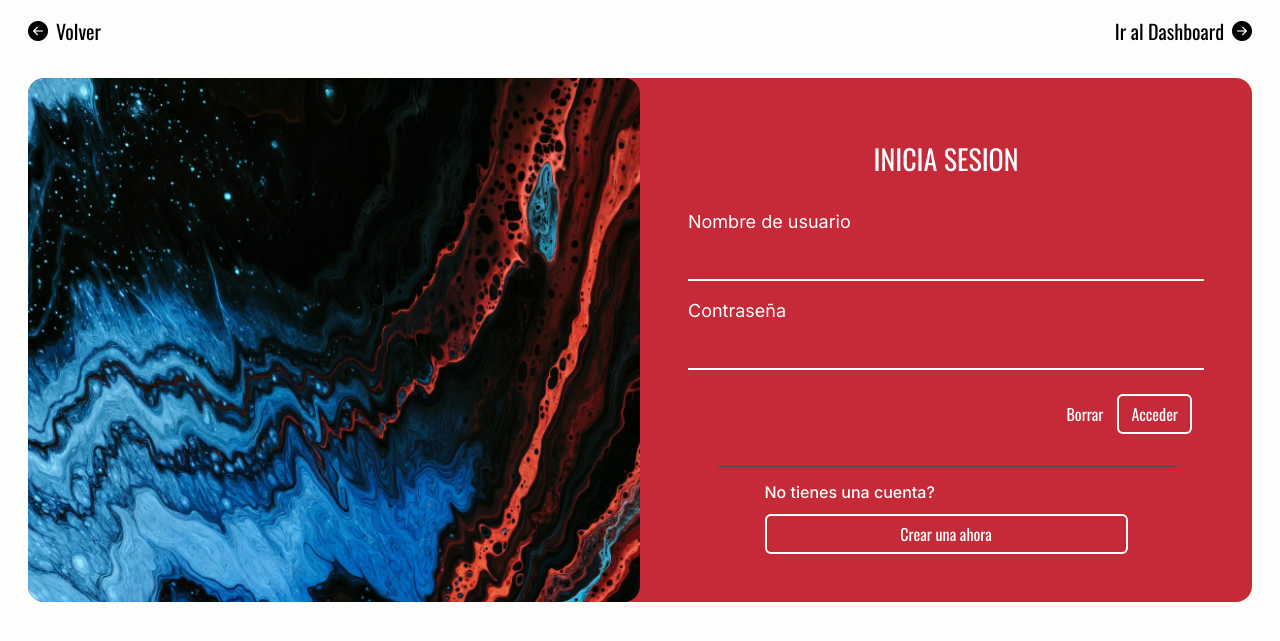
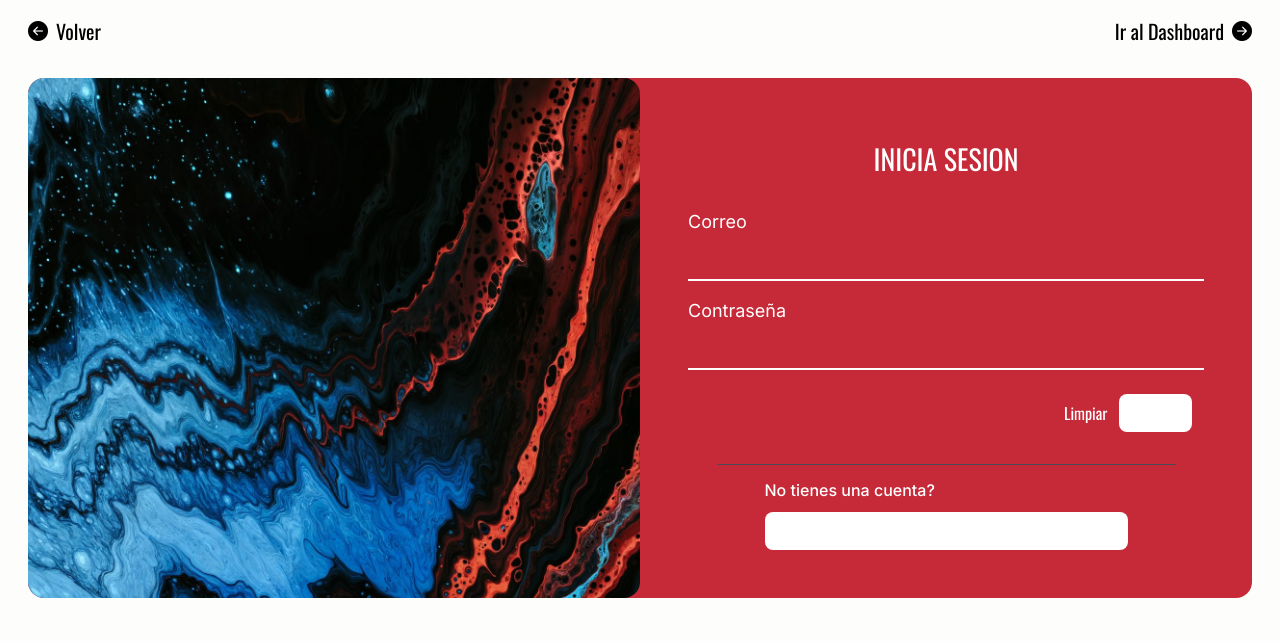
Before and after one commit to Rafa-x64/QuickStock---Inventory-Sales-Management-System-for-Shoe-Stores, a PHP site: page /DEV/inicio-sesion-usuario in a window 1280 px wide. Shown: the top 641 px of the page. Run offline with PHP 8.4, Linux system fonts and the light colour scheme.

Commit message:
formulario de inicio de seion arreglado

```diff
--- a/src/assets/elements/scripts.php
+++ b/src/assets/elements/scripts.php
@@ -3,7 +3,4 @@
 <!--cargar scripts-->
 <script src="view/js/menu-lateral-linkanimation.js"></script>
 
-<script src="view/js/inicio-sesion-usuario.js"></script>
-<script src="view/js/dashboard-gerente.js"></script>
-
 </html>
--- a/src/view/css/inicio-sesion-usuario.css
+++ b/src/view/css/inicio-sesion-usuario.css
@@ -24,9 +24,7 @@
     box-shadow: none;
     color: inherit;
     border-radius: 0px;
-    transition: border-bottom 0.2 ease;
-    transition: border-radius 0.2 ease;
-
+    transition: border-bottom 0.2 ease, border-radius 0.2 ease;
 }
 
 .inicio-sesion-usuario-right .inicio-sesion-usuario-custom-input:focus {
@@ -42,3 +40,24 @@
 .inicio-sesion-usuario-right .inicio-sesion-usuario-register {
     border-top: 1px solid var(--font-color-dark);
 }
+
+.inicio-sesion-usuario-acceder-btn{
+    background-color: var(--font-color-light);
+    color: var(--red-Quick);
+    border-radius: 0.5rem;
+    transition: background-color 0.2s ease, color 0.2s ease;
+}
+
+.inicio-sesion-usuario-acceder-btn:hover {
+    background-color: inherit;
+    color: var(--font-color-light);
+    border: 2px solid var(--font-color-light);
+}
+
+.inicio-sesion-usuario-limpiar-btn {
+    background-color: var(--font-color-red);
+    color: var(--font-color-light);
+    border-radius: 0.5rem;
+    border: none;
+    transition: background-color 0.2s ease, color 0.2s ease;
+}
--- a/src/view/html/dashboard-gerente-view.php
+++ b/src/view/html/dashboard-gerente-view.php
@@ -208,3 +208,5 @@
         </div>
     </div>
 </div>
+
+<script src="view/js/dashboard-gerente.js"></script>
--- a/src/view/html/inicio-sesion-usuario-view.php
+++ b/src/view/html/inicio-sesion-usuario-view.php
@@ -1,16 +1,6 @@
-<!--<style>
-    [class^="col"] {
-        border: 2px solid blue;
-    }
+<style>
 
-    [class^="row"] {
-        border: 2px solid red;
-    }
-
-    [class^="container"] {
-        border: 2px solid white;
-    }
-</style>-->
+</style>
 <div class="container-fluid">
     <div class="row inicio-sesion-usuario m-1 m-lg-3">
         <div class="col-6 inicio-sesion-usuario-left d-none d-md-block m-0">
@@ -22,19 +12,25 @@
                     <h3 class="Quick-title text-uppercase p-0 m-0">Inicia Sesion</h3>
                 </div>
                 <div class="col-12 mt-3 pt-3 px-md-2 px-md-5">
-                    <form action="" class="d-flex flex-column justify-content-center align-items-center">
+                    <form action="" class="d-flex flex-column justify-content-center align-items-center needs-validation" novalidate>
                         <div class="row w-100">
-                            <div class="col-12 p-0">
-                                <label for="usuario_nombre" class="form-label">Nombre de usuario</label>
-                                <input type="text" name="usuario_nombre" id="usuario_nombre" class="form-control inicio-sesion-usuario-custom-input">
+                            <div class="col-12 p-0 position-relative">
+                                <label for="usuario_correo" class="form-label">Correo</label>
+                                <input type="email" name="usuario_correo" id="usuario_correo" class="form-control inicio-sesion-usuario-custom-input" required>
+                                <div class="invalid-tooltip">
+                                    El correo es incorrecto.
+                                </div>
                             </div>
-                            <div class="col-12 p-0 mt-3">
+                            <div class="col-12 p-0 mt-3 position-relative">
                                 <label for="usuario_contraseña" class="form-label">Contraseña</label>
-                                <input type="password" name="usuario_contraseña" id="usuario_contraseña" class="form-control inicio-sesion-usuario-custom-input">
+                                <input type="password" name="usuario_contraseña" id="usuario_contraseña" class="form-control inicio-sesion-usuario-custom-input" required>
+                                <div class="invalid-tooltip">
+                                    La contraseña es incorrecta.
+                                </div>
                             </div>
                             <div class="col-12 mt-4 d-flex flex-row justify-content-end align-items-center">
-                                <button type="reset" class="btn Quick-title Quick-red-btn">Borrar</button>
-                                <button type="submit" class="btn Quick-title Quick-white-btn">Acceder</button>
+                                <button type="reset" class="btn Quick-title inicio-sesion-usuario-limpiar-btn">Limpiar</button>
+                                <button type="submit" class="btn Quick-title inicio-sesion-usuario-acceder-btn">Acceder</button>
                             </div>
                         </div>
                     </form>
@@ -45,7 +41,7 @@
                     <h6 class="text-start">No tienes una cuenta?</h6>
                 </div>
                 <div class="col-12 mt-1 px-5 d-flex flex-row justify-content-center align-items-center">
-                    <button class="btn Quick-white-btn Quick-title w-100" id="link-registro">
+                    <button class="btn inicio-sesion-usuario-acceder-btn Quick-title w-100" id="link-registro">
                         <p class="fs-6 fs-md-5 p-0 m-0">Crear una ahora</p>
                     </button>
                 </div>
@@ -53,3 +49,29 @@
         </div>
     </div>
 </div>
+
+<script>
+    (() => {
+        'use strict'
+
+        // Fetch all the forms we want to apply custom Bootstrap validation styles to
+        const forms = document.querySelectorAll('.needs-validation')
+
+        // Loop over them and prevent submission
+        Array.from(forms).forEach(form => {
+            form.addEventListener('submit', event => {
+                if (!form.checkValidity()) {
+                    event.preventDefault()
+                    event.stopPropagation()
+                }
+
+                form.classList.add('was-validated')
+            }, false)
+        })
+    })()
+
+    const link_registro = document.getElementById("link-registro");
+    link_registro.addEventListener("click", () => {
+        window.location.href = "registro-usuario";
+    });
+</script>
--- a/src/view/html/registro-usuario-view.php
+++ b/src/view/html/registro-usuario-view.php
@@ -51,7 +51,7 @@
                             <div class="progress-step-custom" id="stepIndicator4"></div>
                         </div>
 
-                        <form action="" method="POST">
+                        <form action="" method="POST"><!--asignar el id_rol automaticamente a 1 por ser el gerente (el campo no aparece ya que al registrar un Gerente este se sobreentiendo que su rol va a ser gerente)-->
                             <div class="form-steps-container mt-2">
 
                                 <div class="form-step px-3 px-md-1 px-lg-4 w-100" id="step1">
--- a/src/view/js/inicio-sesion-usuario.js
+++ /dev/null
@@ -1,4 +0,0 @@
-const link_registro = document.getElementById("link-registro");
-link_registro.addEventListener("click", ()=>{
-    window.location.href = "registro-usuario";
-});
```
Also changed, not shown: src/view/js/incio-sesion-usuario.js (added, +23 -0 lines).
